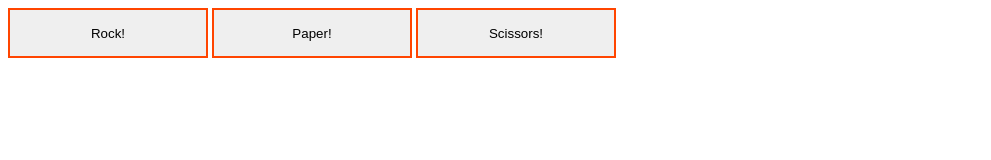
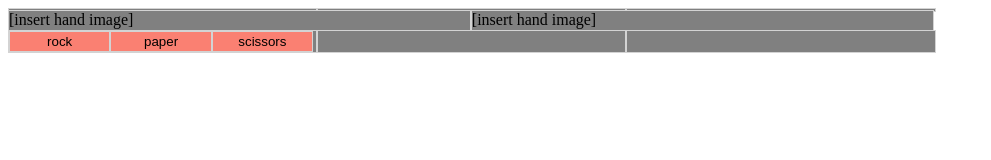
Before and after one commit to Cowlickcoleman/rock-paper-scissors, a plain HTML site: page index.html in a window 1280 px wide. Shown: the whole page, without its empty margins (0-991 px from the left). Drawn offline with Linux system fonts and the light colour scheme.

Commit message:
overhaul html and css

```diff
--- a/index.html
+++ b/index.html
@@ -8,14 +8,26 @@
     <title>Rock, Paper, Scissors!</title>
 </head>
 <body>
-    <div class=""></div>
-        <button id= "rock">Rock!</button>
-        <button id = "paper">Paper!</button>
-        <button id = "scissors">Scissors!</button>
+    <div class="container">
+        <div class="row">
+            <div class="rectangle" id="playerScoreBoard"></div>
+            <div class="rectangle" id="scoreAnnouncement"></div>
+            <div class="rectangle" id="computerScoreBoard"></div>
+        </div>
+        <div class="row">
+            <div class="rectangle long" id="playerImg"> [insert hand image]</div>
+            <div class="rectangle long" id="computerImg"> [insert hand image]</div>
+        </div>
+        <div class="row">
+            <div class="rectangle">
+                <button class="box"id="rock">rock</button>
+                <button class="box" id="paper">paper</button>
+                <button class="box"id="scissors">scissors</button>
+            </div>
+            <div class="rectangle" id="scoreDialogue"></div>
+            <div class="rectangle"></div>
+        </div>
     </div>
-
-
-
-
+    <script src="./logic.js"></script>
 </body>
 </html>
--- a/style.css
+++ b/style.css
@@ -1,15 +1,48 @@
-.container {
-    width:100%;
+
+.container{
+    display:flex;
+    flex-wrap: wrap;
+    width:80vw;
+}
+
+.row {
+    display:flex;
+    flex-direction:row;
+    min-width: 100%;
+    min-height: 33%;
+}
+
+.rectangle {
     display: flex;
-    flex-wrap: wrap;
+    width: 30%;
+    height: 100%;
+    background-color:gray;
+    border: 1px solid lightgray;
+    text-align: center;
+}
+
+.long {
+    width:45%;
+}
+
+.box {
+    height:100%;
+    width: 33%;
+    background-color: salmon;
+    border: 1px solid lightgray;
+    align-items:center;
     justify-content: center;
-    align-items: center;
+}
 
+
+#scoreDialogue{
+    font-size: 16px;
+    color: whitesmoke;
+    font-family: 'Lucida Sans', 'Lucida Sans Regular', 'Lucida Grande', 'Lucida Sans Unicode', Geneva, Verdana, sans-serif;
 }
-button {
-    min-width: 200px;
-    height: 50px;
-    margin: auto;
-    border: 2px solid orangered;
 
+#playerScoreBoard, #computerScoreBoard {
+    font-size: 42px;
+    color:whitesmoke;
+    font-family: Impact, Haettenschweiler, 'Arial Narrow Bold', sans-serif;
 }
```
